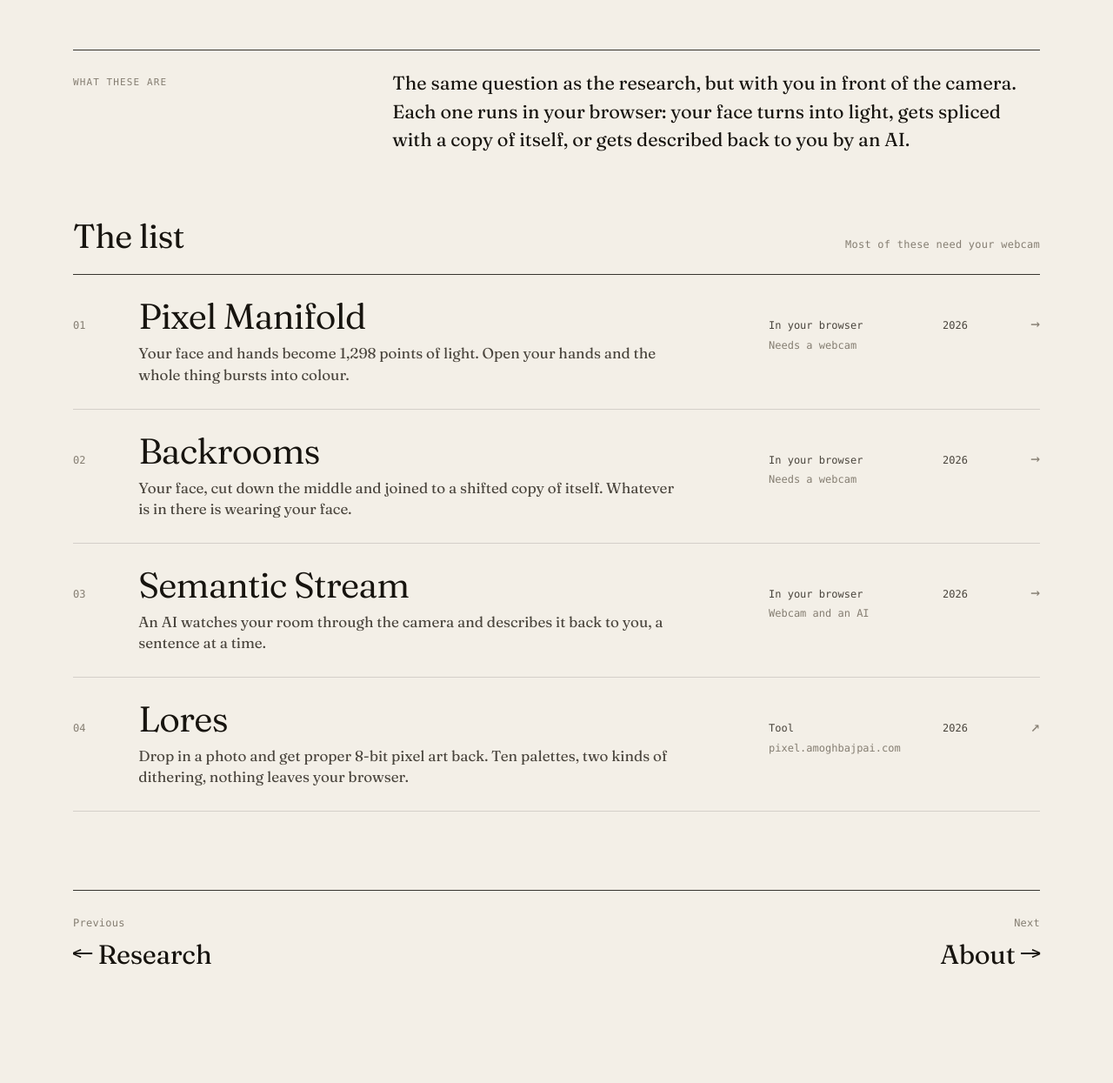
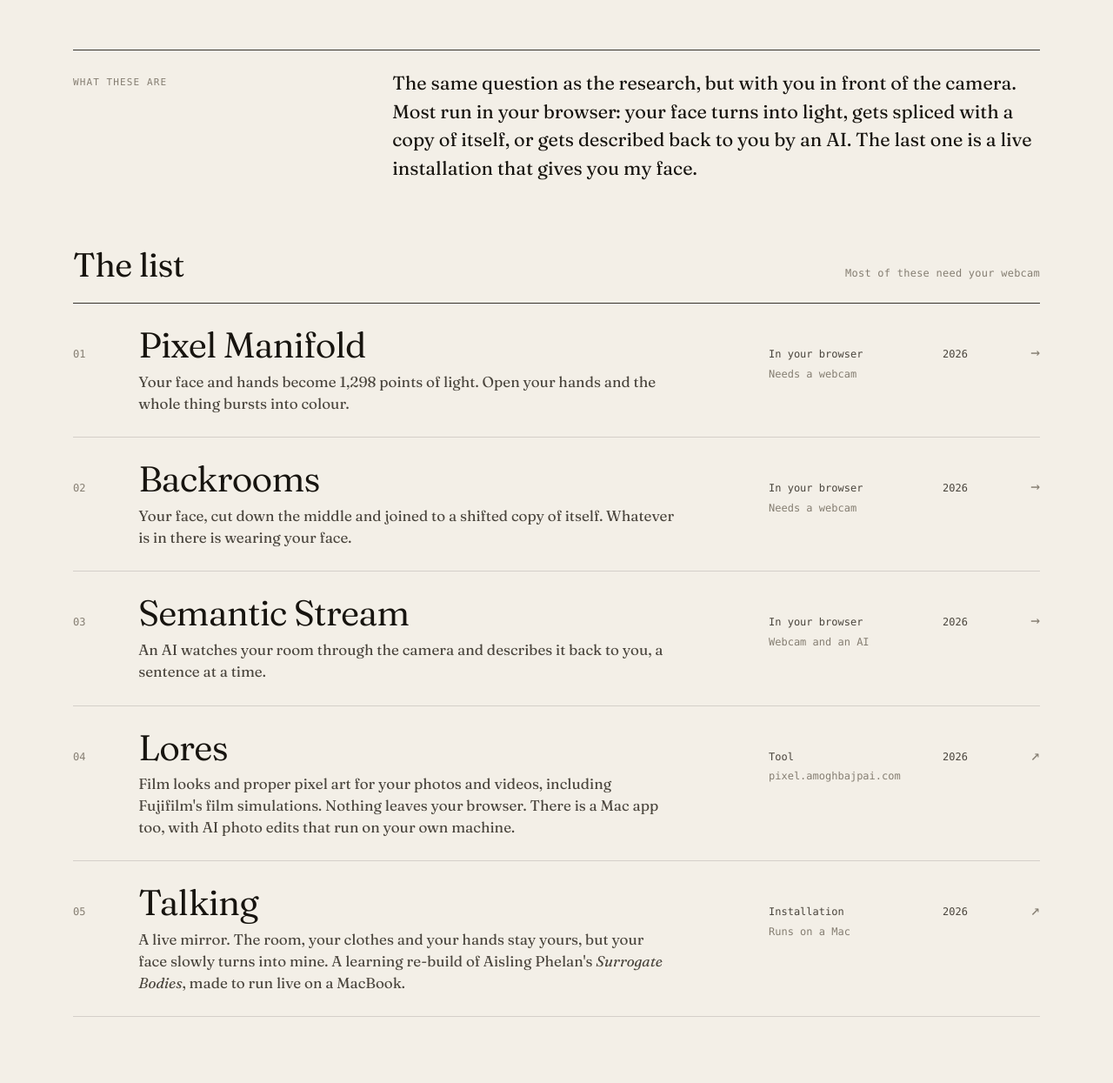
Before and after one commit to amoghgg/portfolio, a plain HTML site: page works/index.html in a window 1280 px wide. Shown: the part 515-1760 px from the top of the page at 87% size. Before the commit the page ends 1664 px from the top, so only its background shows below. Drawn offline with Linux system fonts and the light colour scheme; a web font is replaced by a local one.

Commit message:
Works: add Talking, bring the Lores card up to date
Co-Authored-By: Claude Opus 5.5 <noreply@anthropic.com>

```diff
--- a/works/index.html
+++ b/works/index.html
@@ -4,7 +4,7 @@
     <meta charset="UTF-8">
     <meta name="viewport" content="width=device-width, initial-scale=1.0">
     <title>Works — Amogh Bajpai</title>
-    <meta name="description" content="Live pieces and tools by Amogh Bajpai: Pixel Manifold, Backrooms, Semantic Stream and Lores.">
+    <meta name="description" content="Live pieces and tools by Amogh Bajpai: Pixel Manifold, Backrooms, Semantic Stream, Lores and Talking.">
     <meta name="theme-color" content="#f3efe7">
     <link rel="canonical" href="https://www.amoghbajpai.com/works/">
     <meta property="og:title" content="Works — Amogh Bajpai">
@@ -45,9 +45,9 @@
                 <p class="label">What these are</p>
                 <div>
                     <p>
-                        The same question as the research, but with you in front of the camera. Each one runs in your
+                        The same question as the research, but with you in front of the camera. Most run in your
                         browser: your face turns into light, gets spliced with a copy of itself, or gets described back
-                        to you by an AI.
+                        to you by an AI. The last one is a live installation that gives you my face.
                     </p>
                 </div>
             </div>
@@ -100,9 +100,21 @@
                         <span class="num">04</span>
                         <span>
                             <span class="title">Lores</span>
-                            <span class="line">Drop in a photo and get proper 8-bit pixel art back. Ten palettes, two kinds of dithering, nothing leaves your browser.</span>
+                            <span class="line">Film looks and proper pixel art for your photos and videos, including Fujifilm's film simulations. Nothing leaves your browser. There is a Mac app too, with AI photo edits that run on your own machine.</span>
                         </span>
                         <span class="kind">Tool<span class="status">pixel.amoghbajpai.com</span></span>
+                        <span class="year">2026</span>
+                        <span class="arrow" aria-hidden="true">↗</span>
+                    </a>
+                </li>
+                <li class="rise">
+                    <a class="row" data-face="unsettled" href="https://github.com/amoghgg/talking" target="_blank" rel="noopener">
+                        <span class="num">05</span>
+                        <span>
+                            <span class="title">Talking</span>
+                            <span class="line">A live mirror. The room, your clothes and your hands stay yours, but your face slowly turns into mine. A learning re-build of Aisling Phelan's <em>Surrogate Bodies</em>, made to run live on a MacBook.</span>
+                        </span>
+                        <span class="kind">Installation<span class="status">Runs on a Mac</span></span>
                         <span class="year">2026</span>
                         <span class="arrow" aria-hidden="true">↗</span>
                     </a>
```
